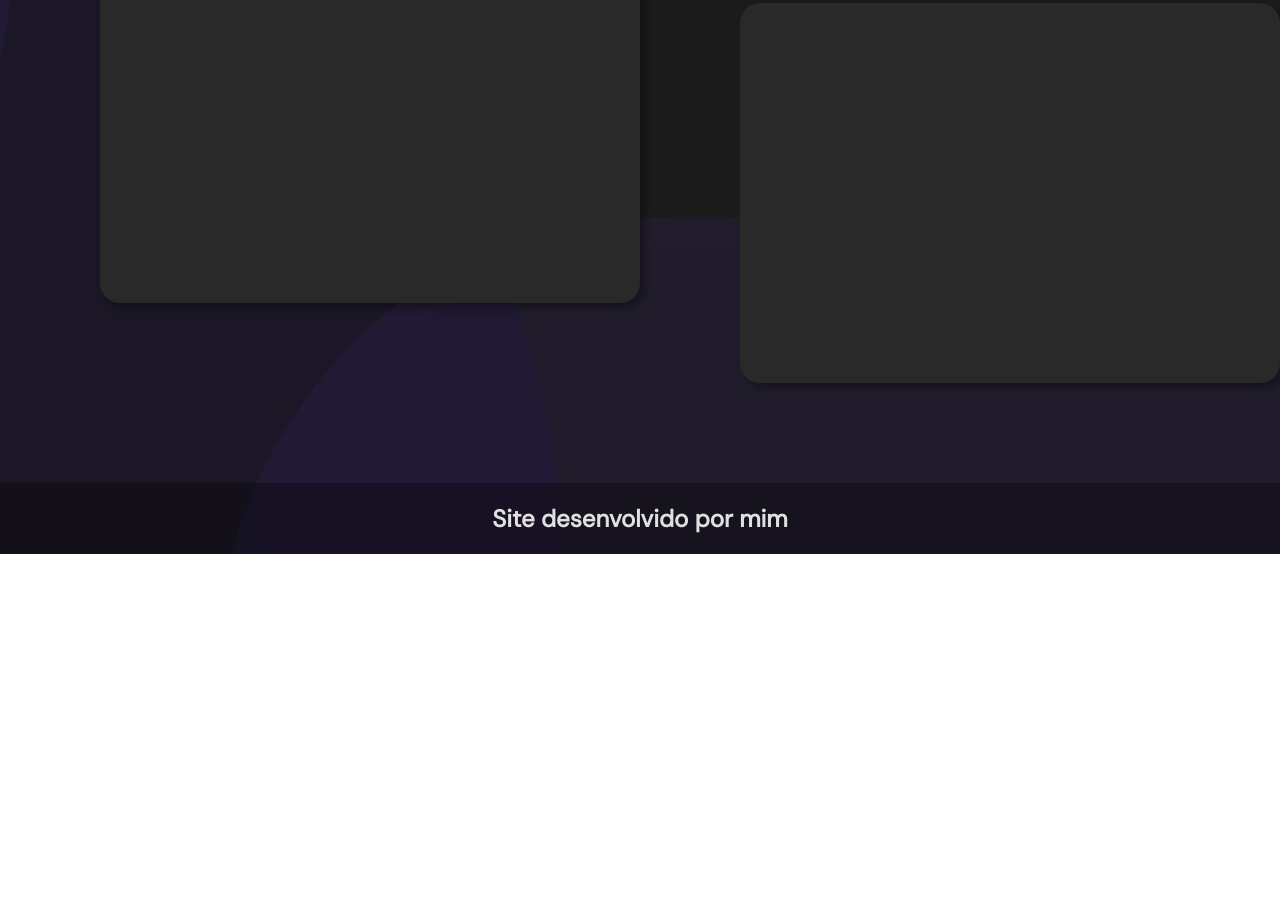
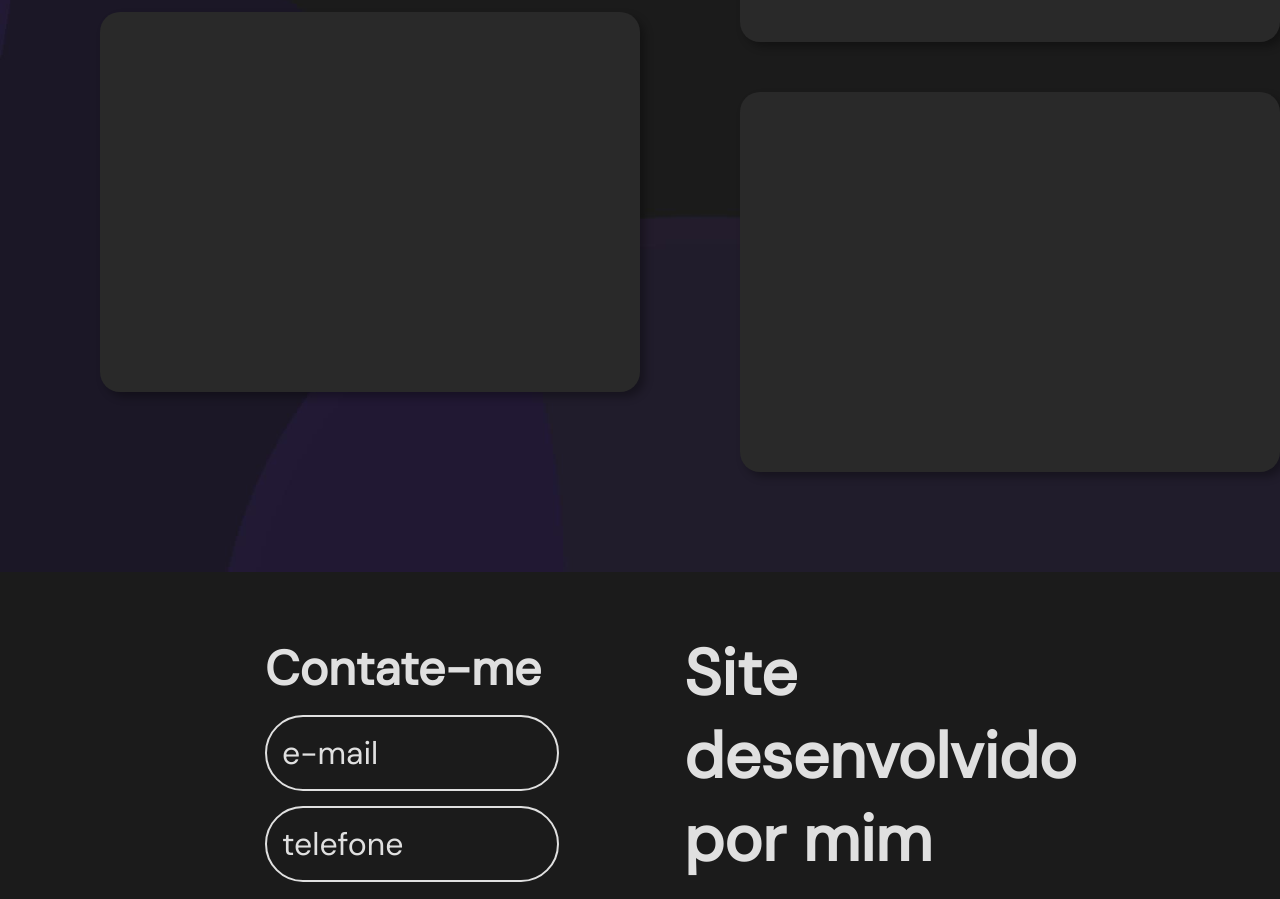
Before and after one commit to RochaJoaos/Portfolio, a plain HTML site: page index.html in a window 1280 px wide. Shown: the part 1901-2800 px from the top of the page. Before the commit the page ends 2455 px from the top, so only its background shows below. Drawn offline with Linux system fonts and the light colour scheme.

Commit message:
footer update

```diff
--- a/index.html
+++ b/index.html
@@ -40,7 +40,6 @@
             </div>
         </section>
         <section id="about">
-            <img id="perfil" src="image/perfil/eu.jpg" alt="foto de perfil">
             <div id="text-about">
                 <h1 id="title-about">Sobre mim</h1>
                 <p>Tenho 17 anos, moro em Joinville-SC e estou cursando o último ano do ensino médio. Recentemente,
@@ -75,10 +74,13 @@
                 </div>
             </div>
         </section>
-        <section id="contact">
-        </section>
     </main>
     <footer>
+        <form>
+            <h1 id="title-contact">Contate-me</h1>
+            <p class="text-contact">e-mail</p>
+            <p class="text-contact">telefone</p>
+        </form>
         <h1 id="creditos"> Site desenvolvido por mim</h1>
     </footer>
 </body>
--- a/style.css
+++ b/style.css
@@ -138,7 +138,6 @@ em{
     width: 90vw;
     height: 40vw;
     padding: 50px;
-
 }
 
 #perfil{
@@ -154,15 +153,14 @@ em{
 }
 
 #text-about{
-    width: 600px;
-    height: 300px;
-    padding: 30px;
-    border-radius: 1%;
+    width: 400px;
+    height: 400px;
+    padding: 65px;
     box-shadow: 4px 4px 8px var(--shadow-color);
     background-color: var(--background);
     position: absolute;
-    top: 48%;
-    left: 63%;
+    top: 45%;
+    left: 22%;
     transform: translate(-50%, -50%);
 }
 
@@ -181,16 +179,15 @@ p{
 #tools{
     position: relative;
     width: 90vw;
-    height: 5vw;
+    height: 12vw;
 }
 
 #dev{
     font-size: 2em;
     color: var(--font-color);
-
     padding: 2px;
     position: absolute;
-    top: 15%;
+    top: 70%;
     left: 55%;
     transform: translate(-50%, -50%);
 }
@@ -200,7 +197,7 @@ p{
     width: 400px;
     text-align: center;
     position: absolute;
-    top: 90%;
+    top: 100%;
     left: 55%;
     transform: translate(-50%, -50%);
 }
@@ -256,12 +253,37 @@ p{
 }
 
 footer{
-    background-color: var(--shadow-color);
-    text-align: center;
+    display: flex;
+    background-color: var(--palette-01);
+    height: 42%;
+}
+
+form{
+    padding: 50px;
+    margin-left: 200px;
+    border-radius: 5px;
+}
+
+#title-contact{
+    margin: 15px;
+    font-size: 3em;
+    color: var(--font-color);
+}
+
+.text-contact{
+    width: 260px;
+    margin: 15px;
+    padding: 15px;
+    border: 2px solid var(--font-color);
+    border-radius: 50px;
+    color: var(--font-color);
+    font-size: 2em;
 }
 
 #creditos{
-    font-size: 24px;
+    width: 500px;
+    font-size: 4em;
     color: var(--font-color);
-    padding: 20px;
+    padding: 50px;
+    margin: 10px;
 }
```
